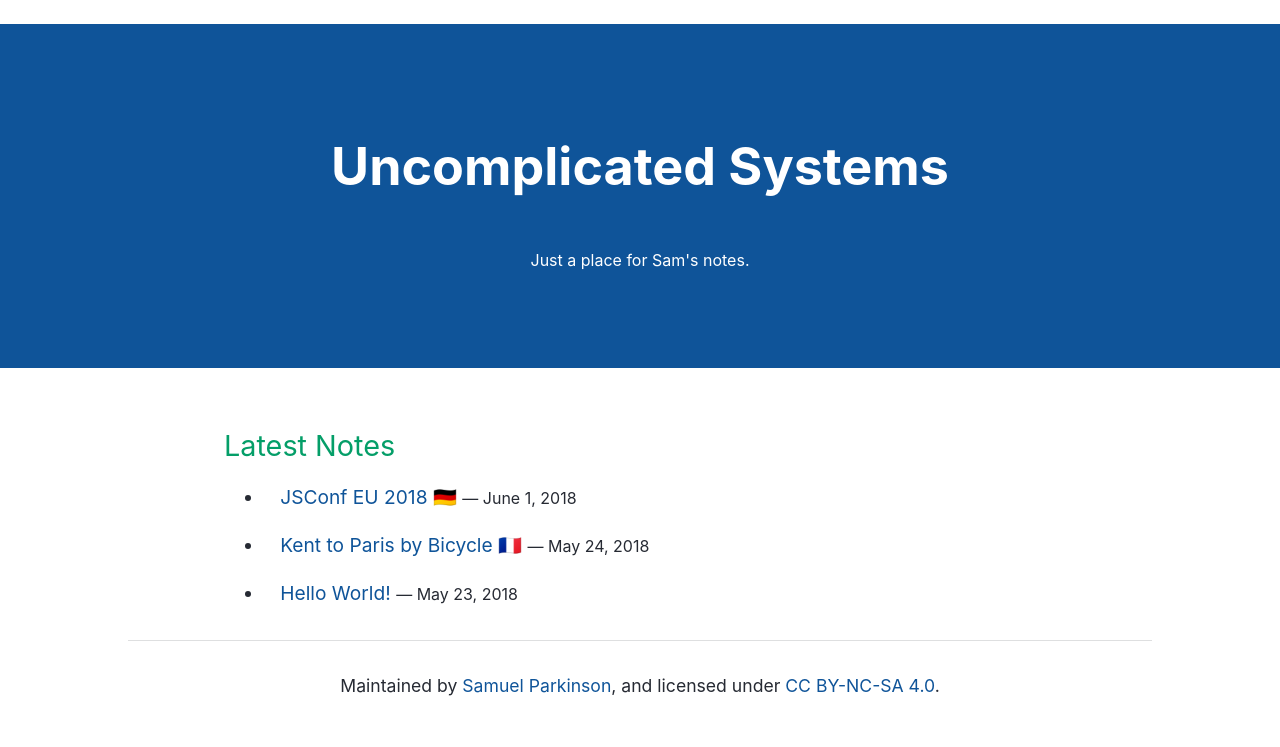
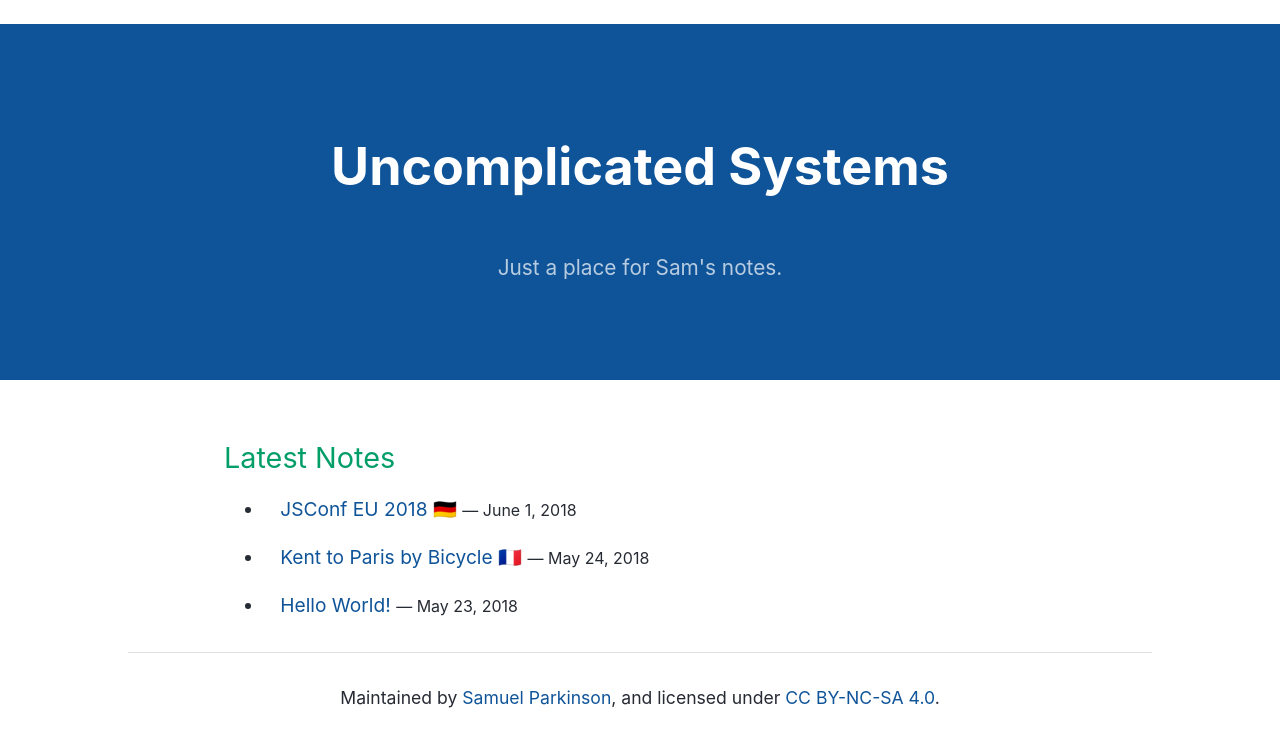
Before and after one commit to sjparkinson/uncomplicated.systems, a Jekyll site: the page built from index.md, in a window 1280 px wide. Shown: the top 747 px of the page. Built offline with Jekyll 4.4.1, drawn with Linux system fonts in a browser that asks for light colours.

Commit message:
Update styles.scss

```diff
--- a/_includes/styles.scss
+++ b/_includes/styles.scss
@@ -135,7 +135,7 @@ header h1 {
   }
 }
 
-header h2 {
+header p {
   margin-bottom: 1rem;
   font-weight: normal;
   opacity: 0.7;
```
